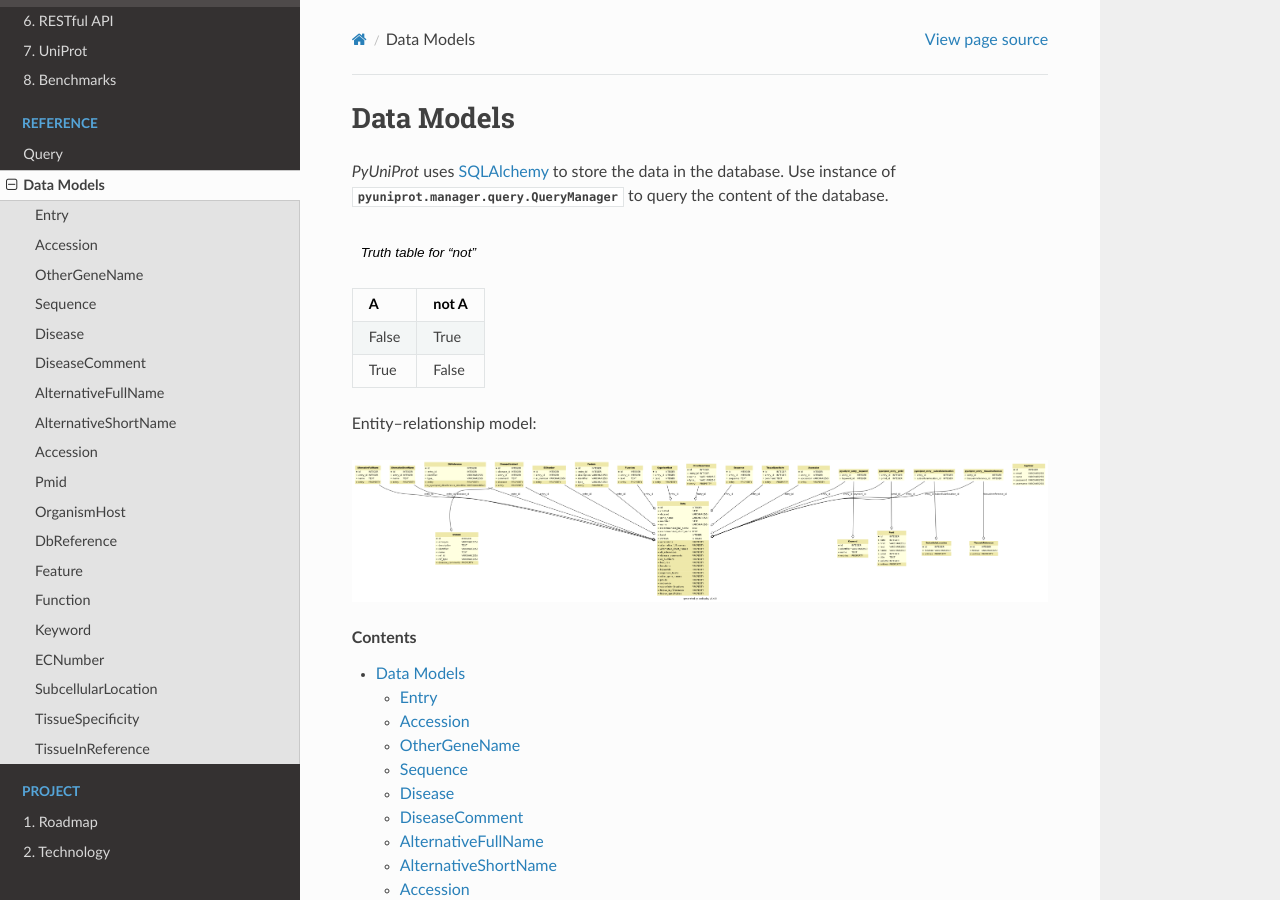
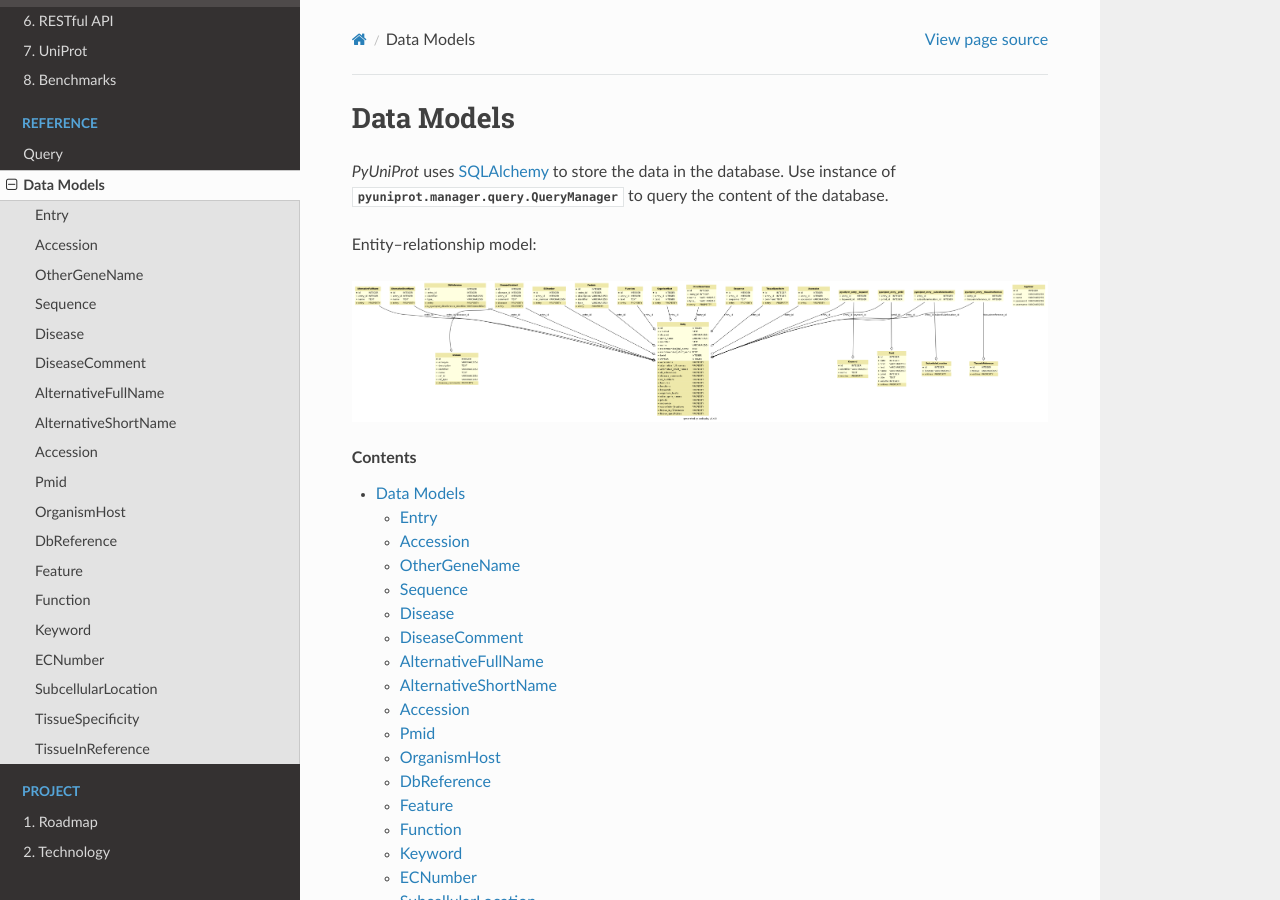
Before and after one commit to cebel/pyuniprot, a Sphinx documentation site: the page built from docs/source/models.rst, in a window 1280 px wide and 900 px high. Built offline with Sphinx 7.4.7 and the Read the Docs theme 2.0.0, drawn with Linux system fonts in a browser that asks for light colours.

Commit message:
correction in models documentation

```diff
--- a/docs/source/models.rst
+++ b/docs/source/models.rst
@@ -3,17 +3,6 @@ Data Models
 
 `PyUniProt` uses `SQLAlchemy <http://www.sqlalchemy.org/>`_ to store the data in the database.
 Use instance of :class:`pyuniprot.manager.query.QueryManager` to query the content of the database.
-
-.. table:: Truth table for "not"
-   :widths: auto
-
-   =====  =====
-     A    not A
-   =====  =====
-   False  True
-   True   False
-   =====  =====
-
 
 Entity–relationship model:
 
```
